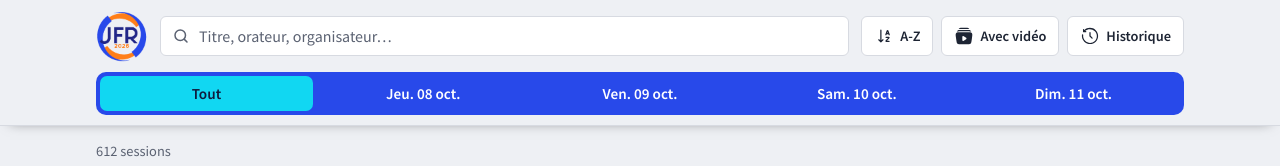
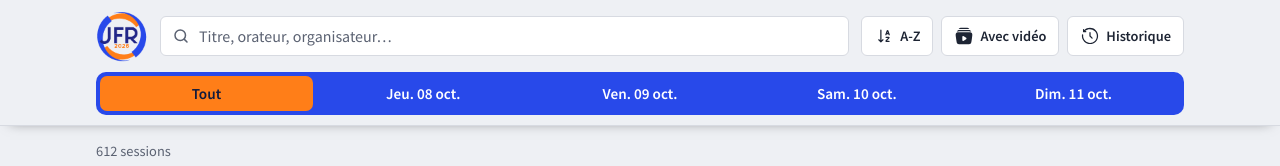
Before and after one commit to fidele007/jfr2026, a SvelteKit app: page / in a window 1280 px wide. Shown: the top 166 px of the page. Built offline with nearby package versions, Linux system fonts and the light colour scheme.

Commit message:
Change highlight color to the accent color in the new logo

```diff
--- a/src/app.css
+++ b/src/app.css
@@ -12,7 +12,7 @@
 	--text-muted: #a3a6ae;
 	--accent: #2849ea;
 	--accent-hover: #3a5af0;
-	--highlight: #11d7f2;
+	--highlight: #ff7e18;
 	--on-highlight: #0f1a3d;
 	--link: #8b92ff;
 	--danger: #f05666;
```
